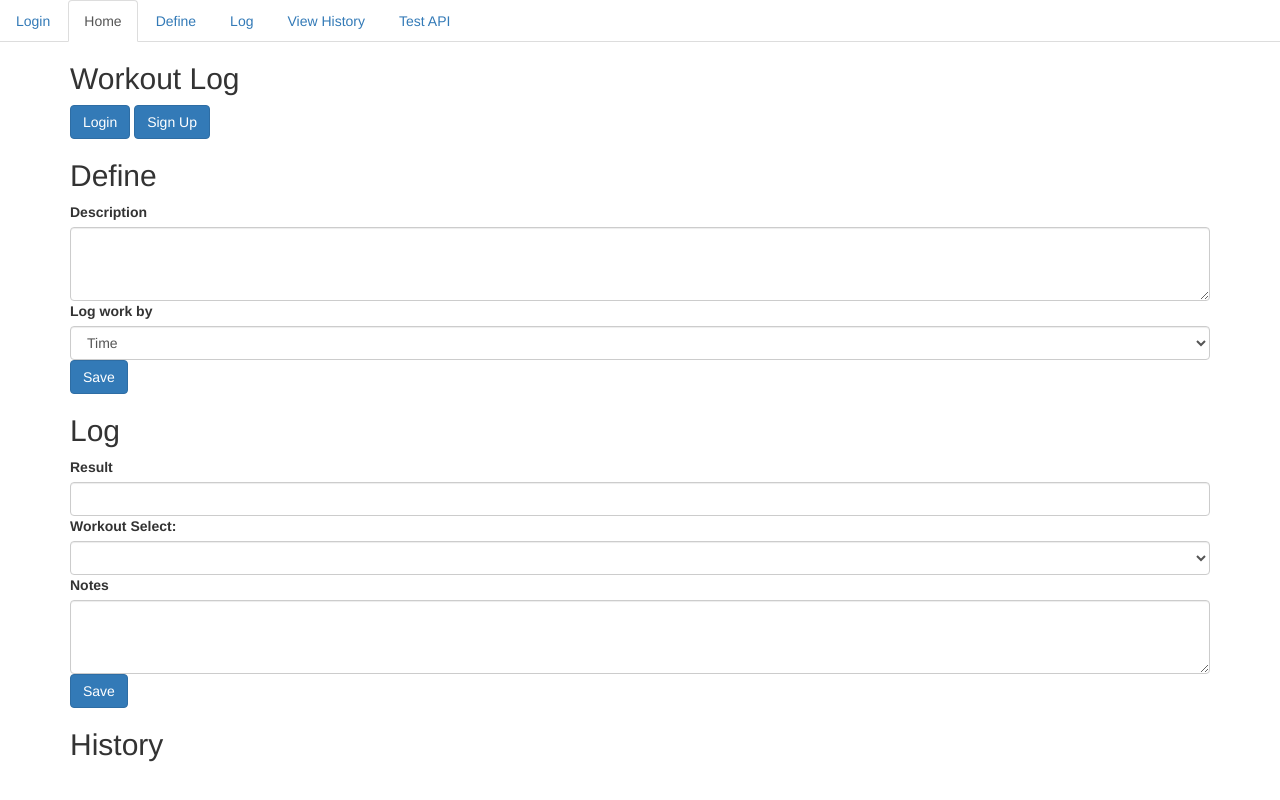
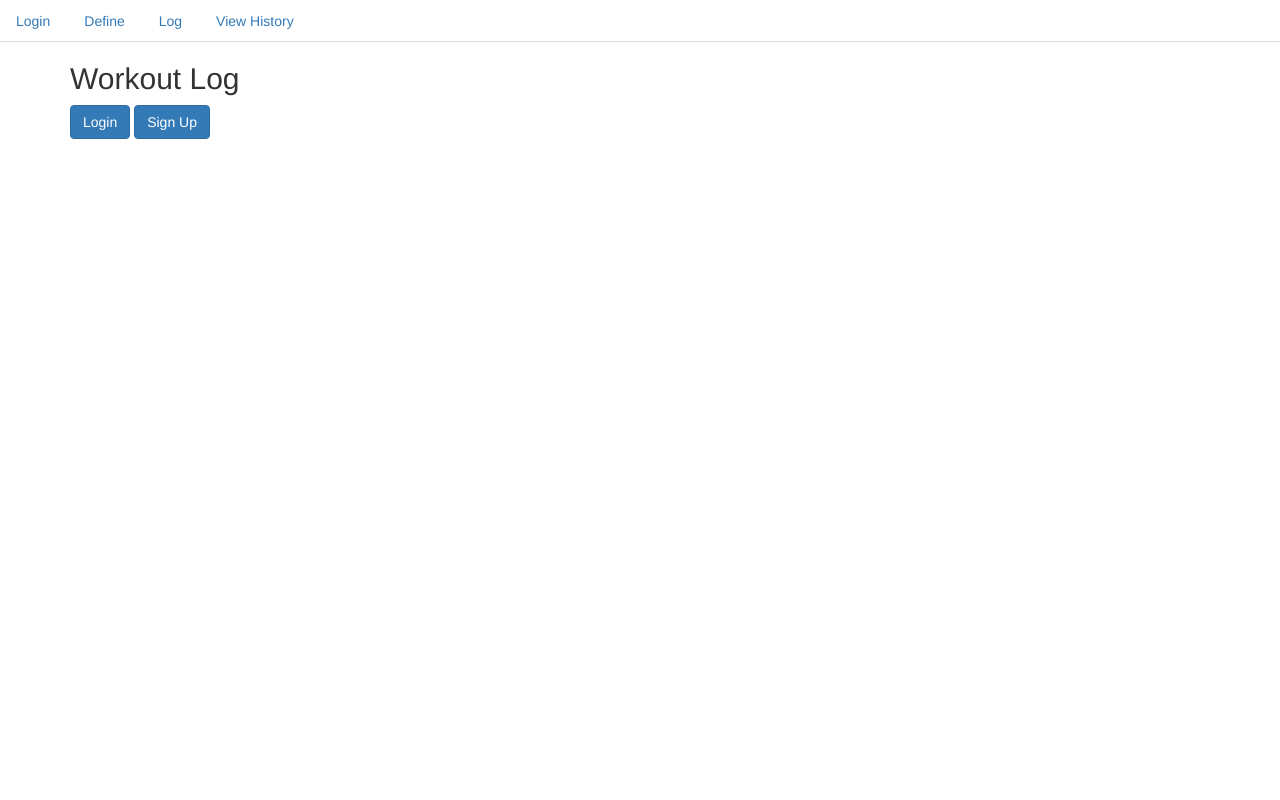
Before and after one commit to douglaskiel/WorkoutApp, a website: page client/index.html in a window 1280 px wide. Drawn offline with nearby package versions, Linux system fonts and the light colour scheme.

Commit message:
fixed the html and added example docs

```diff
--- a/client/index.html
+++ b/client/index.html
@@ -7,18 +7,18 @@
 
 	<title>Workout App</title>
 
-	<link rel="stylesheet" type="text/css" href="./bower_components/bootstrap/dist/css/bootstrap.min.css">
+	<link rel="stylesheet" href="./bower_components/bootstrap/dist/css/bootstrap.min.css">
 
 </head>
 
 <body>
 			<ul class="nav nav-tabs">
 				<li><a href="#home" id="loginout" class="disabled" data-toggle="tab">Login</a></li>
-				<li class="active"><a href="#home" data-toggle="tab">Home</a></li>
-				<li><a href="#define" data-toggle="tab">Define</a></li>
-				<li><a href="#log" data-toggle="tab">Log</a></li>
-				<li><a href="#history" data-toggle="tab">View History</a></li>
-				<li><a href="#" id="testAPI">Test API</a></li>
+				<!-- <li class="active"><a href="#home" data-toggle="tab">Home</a></li> -->
+				<li><a href="#define" class="disabled" data-toggle="tab">Define</a></li>
+				<li><a href="#log" class="disabled" data-toggle="tab">Log</a></li>
+				<li><a href="#history" class="disabled" data-toggle="tab">View History</a></li>
+				<!-- <li><a href="#" id="testAPI">Test API</a></li> -->
 
 			</ul>
 
@@ -34,7 +34,6 @@
 						<button class="btn btn-primary">Logout</button>
 					</div>
 				</div>
-			</div>
 
 				<!-- Definition -->
 			<div class="tab-pane" id="define">
@@ -65,7 +64,6 @@
 				<ul class="list-group" id="history-list">
 				</ul>
 			</div>
-
 		</div>
 
 		<!-- Login -->
@@ -102,7 +100,7 @@
 					<div class="modal-body">
 					<div class="alert alert-danger" role="alert" style="display: none;" id="su_error"></div>
 						<label  for="su_username">Username:</label>
-						<input id="su_username">
+						<input id="su_username" />
 						<label for="su_password">Password:</label>
 						<input type="password" id="su_password" />
 					</div>
```
Also changed, not shown: client/example.html (added), client/example.js (added).
